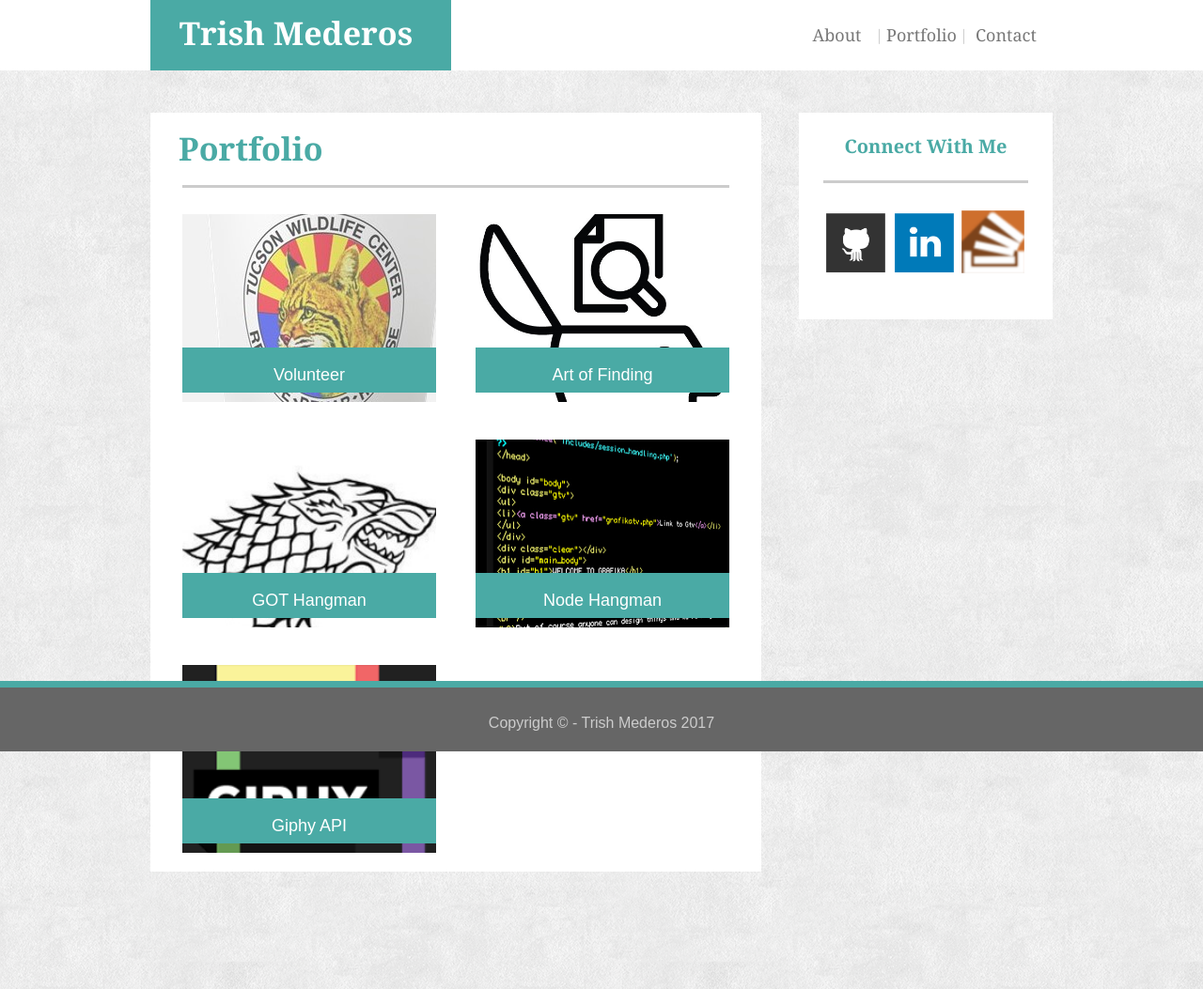
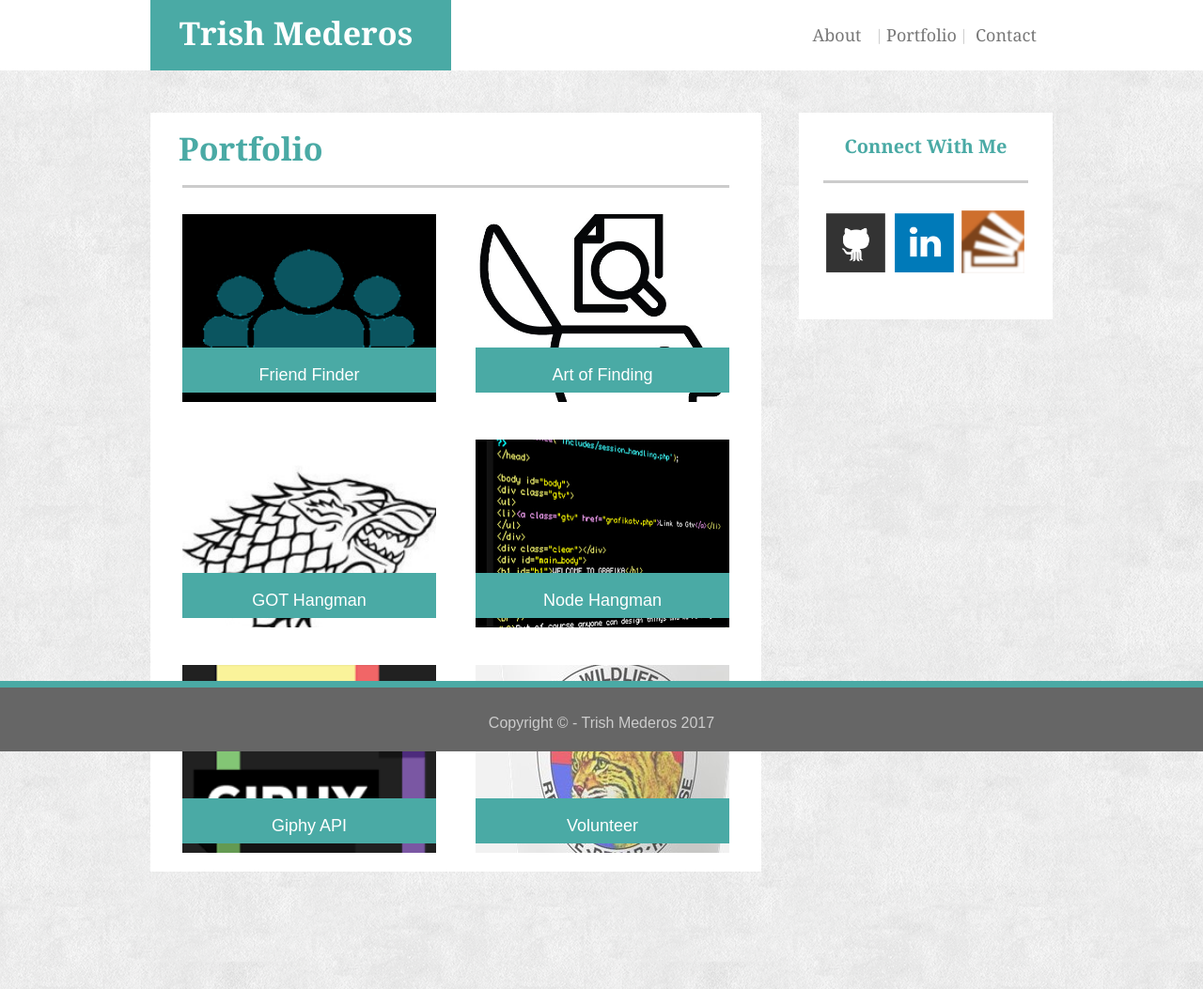
Before and after one commit to tmederos/Basic-Portfolio, a plain HTML site: page portfolio.html in a window 1280 px wide. Shown: the whole page at 94% size. Drawn offline with Linux system fonts and the light colour scheme.

Commit message:
added to portfolio

```diff
--- a/portfolio.html
+++ b/portfolio.html
@@ -36,10 +36,10 @@
   <section id="contact">
       <h2>Portfolio</h2>
       <hr>
-    <a href="http://tucsonwildlife.com/" target="_blank">
+    <a href="https://tmederos.github.io/FriendFinder/" target="_blank">
       <div class="leftImg portImage">
-        <img src="assets/images/TWC.jpg" alt="Wildlife Center">
-        <div class="label">Volunteer</div>
+        <img src="assets/images/users.png" alt="Friend Finder">
+        <div class="label">Friend Finder</div>
       </div>
     </a>
     <a href="https://tmederos.github.io/The-Art-of-Finding/" target="_blank">
@@ -69,6 +69,12 @@
         <div class="label">Giphy API</div>
       </div>
     </a>
+    <a href="http://tucsonwildlife.com/" target="_blank">
+      <div class="rightImg portImage">
+        <img src="assets/images/TWC.jpg" alt="Wildlife Center">
+        <div class="label">Volunteer</div>
+      </div>
+    </a>
   </section>
 
   <!-- Connect Section: links to Github/LinkedIn/Stackoverflow  -->
```
Also changed, not shown: assets/images/users.png (added), 2 other files.
